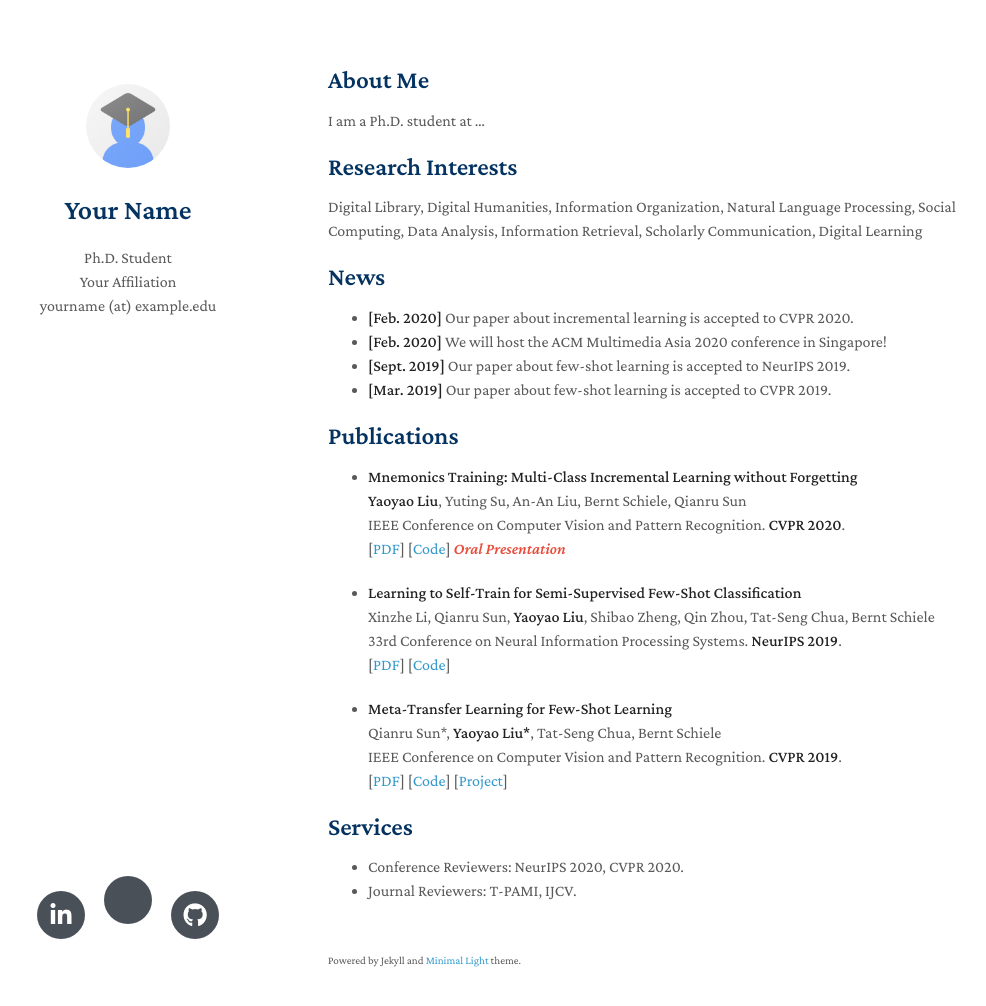
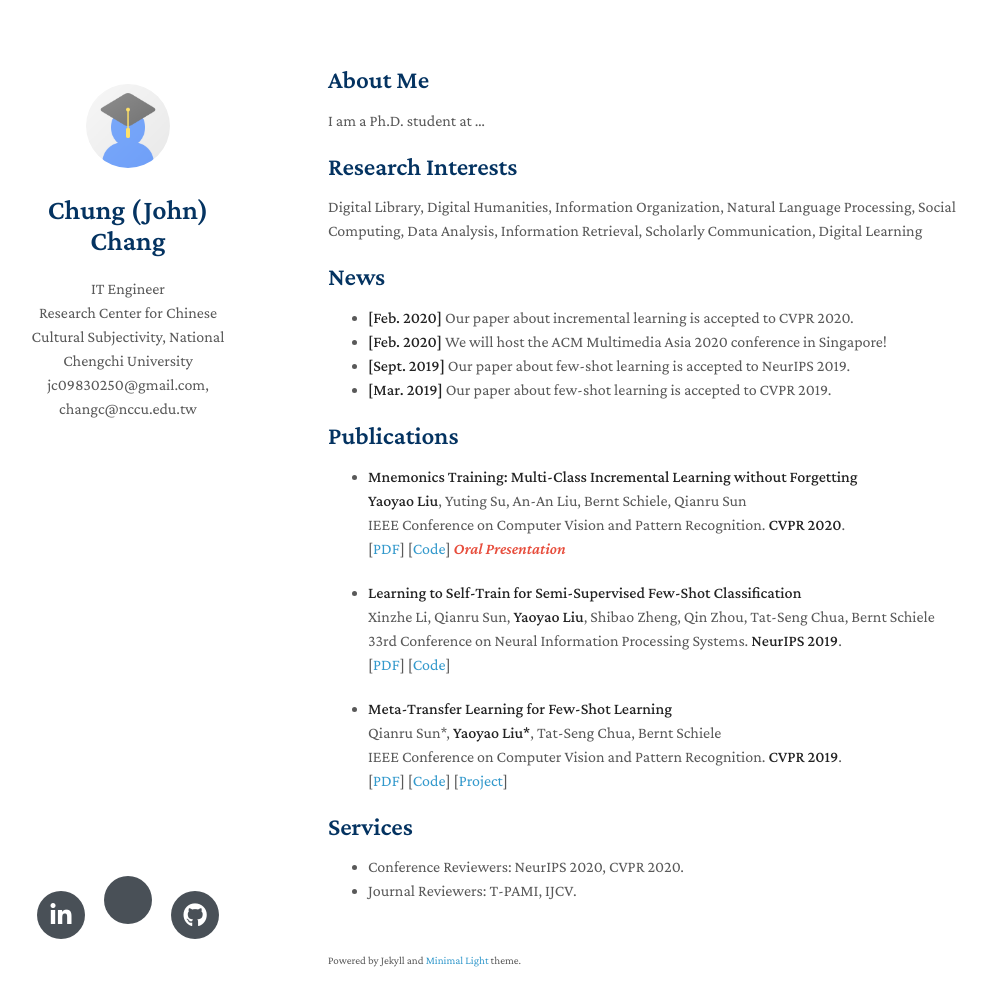
Before and after one commit to jc9830250/jc9830250.github.io, a Jekyll site: the page built from index.md, in a window 1280 px wide and 1041 px high. Shown: the top 1006 px of the window, without its empty margins (142-1128 px from the left). Built offline with Jekyll 4.4.1, drawn with Linux system fonts in a browser that asks for light colours; nearby versions of some CDN libraries; a style sheet for code colours, icons or effects is not loaded; our own code applies the rules of GitHub Pages for plain Markdown files.

Commit message:
Update _config.yml

```diff
--- a/_config.yml
+++ b/_config.yml
@@ -1,17 +1,17 @@
-title: Your Name
-position: Ph.D. Student
-affiliation: Your Affiliation
-email: yourname (at) example.edu
+title: Chung (John) Chang
+position: IT Engineer
+affiliation: Research Center for Chinese Cultural Subjectivity, National Chengchi University
+email: jc09830250@gmail.com, changc@nccu.edu.tw
 keywords: minimal academic
 google_scholar: https://scholar.google.com/
-github_link: https://github.com/yaoyao-liu/minimal-light
-linkedin: https://www.linkedin.com/
+github_link: https://github.com/jc9830250
+linkedin: https://www.linkedin.com/in/chung-chang-62a825118/?locale=en_US
 avatar: ./assets/img/avatar.png
 google_analytics:
 favicon: ./assets/img/favicon.png
 favicon_dark: ./assets/img/favicon-dark.png
 description: The Minimal Light is a simple and elegant jekyll theme for academic personal homepage.
-canonical: https://minimal-light.yyliu.net/
+canonical:
 remote_theme: yaoyao-liu/minimal-light
 
 exclude:
```
